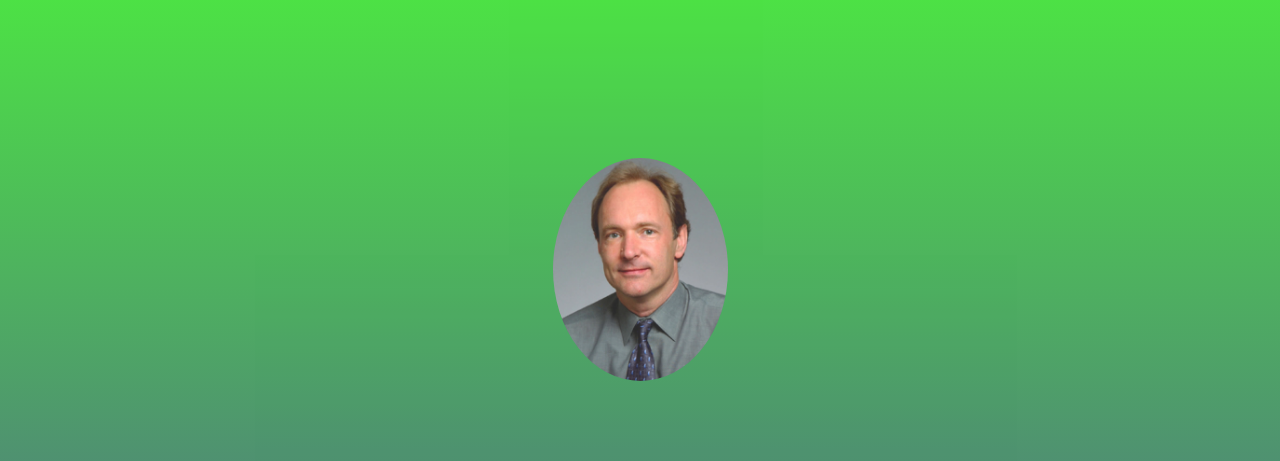
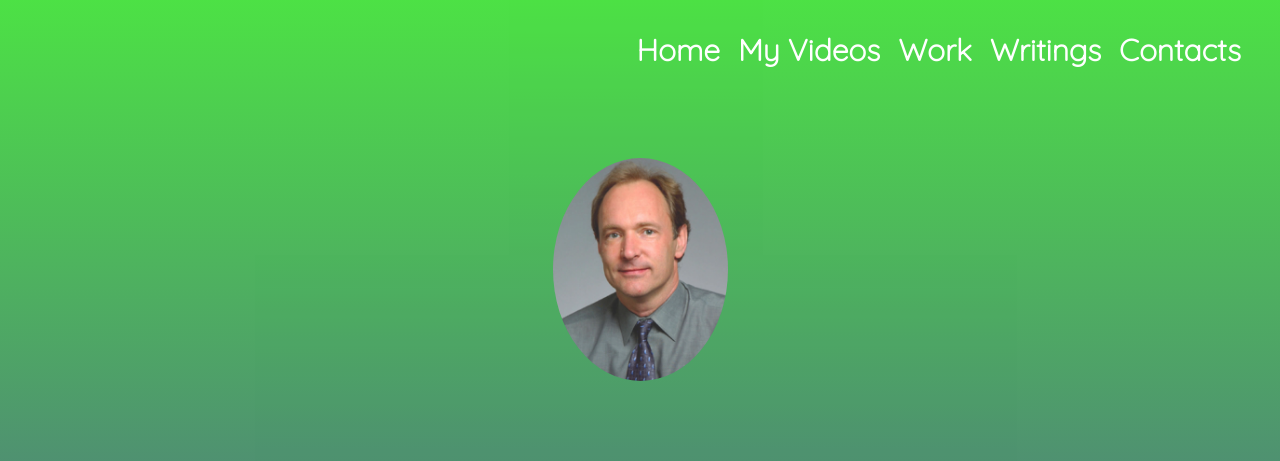
Before and after one commit to Ninjaturtl1/Class58, a plain HTML site: page index.html in a window 1280 px wide. Shown: the top 461 px of the page. Drawn offline with Linux system fonts and the light colour scheme.

Commit message:
Add files via upload

```diff
--- a/index.html
+++ b/index.html
@@ -3,6 +3,8 @@
 <head>
     <title>Sir Tim Bernes-Lee</title>
     <link rel="stylesheet" href="style.css">
+    <link href="https://fonts.googleapis.com/css2?family=Quicksand:wght@300&display=swap" rel="stylesheet">
+    <link href="https://fonts.googleapis.com/css2?family=IBM+Plex+Sans+Condensed:ital,wght@1,200&display=swap" rel="stylesheet">
 </head>
 
 <body>
--- a/style.css
+++ b/style.css
@@ -24,6 +24,7 @@ body {
     display: table;
     width: 100%;
     height: 100%;
+    z-index: 9;
 }
 
 h1 {
@@ -72,3 +73,31 @@ p {
     text-align: center;
     vertical-align: middle;
 }
+
+.menu {
+    list-style: none;
+    font-family: serif;
+    position: absolute;
+    top: 10px;
+    right: 30px;
+    z-index: 10;
+    cursor: pointer;
+}
+
+.links {
+    float: left;
+    color: #FFFFFF;
+    padding-top: 5px;
+    padding-left: 9px;
+    padding-right: 9px;
+    padding-bottom: 5px;
+    font-size: 30px;
+    font-weight: bold;
+    font-family: 'Quicksand', sans-serif;
+}
+
+.links:hover {
+    background-color: #555555;
+    font-size: 40px;
+    font-family: 'IBM Plex Sans Condensed', sans-serif;
+}
```
